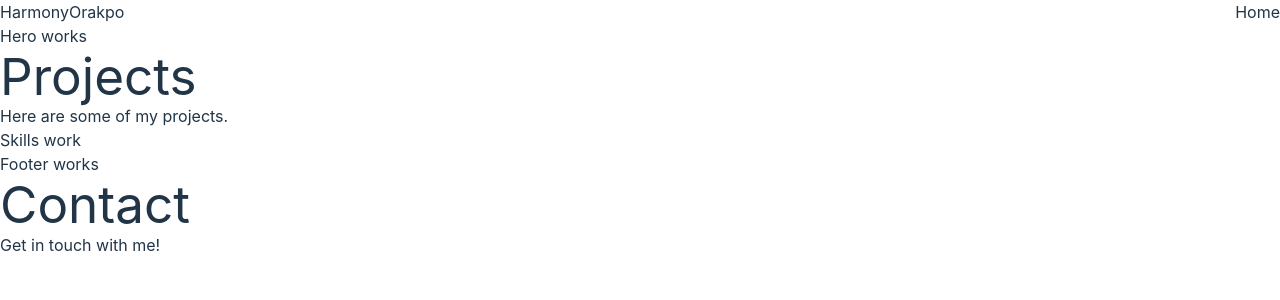
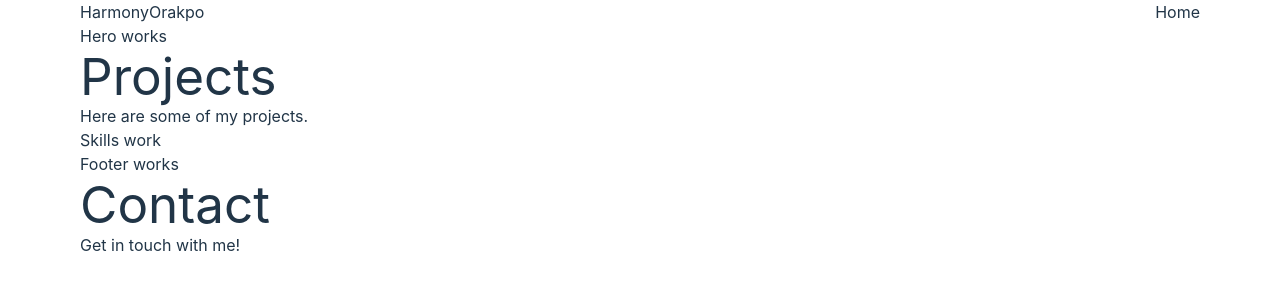
Before and after one commit to harmonyorakpo/Portfolio, a React (Vite) app: page / in a window 1280 px wide. Shown: the top 300 px of the page. Built offline with nearby package versions, Linux system fonts and the light colour scheme.

Commit message:
header styling in progress

```diff
--- a/src/App.tsx
+++ b/src/App.tsx
@@ -19,7 +19,7 @@ const router = createBrowserRouter(
 
 function App() {
   return (
-    <div className="font-inter">
+    <div className="font-inter px-20">
       <RouterProvider router={router} />
     </div>
   );
```
